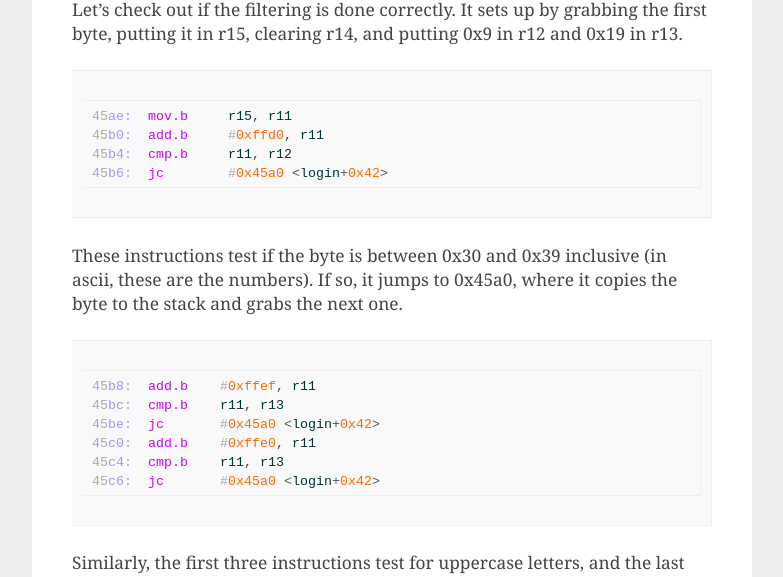
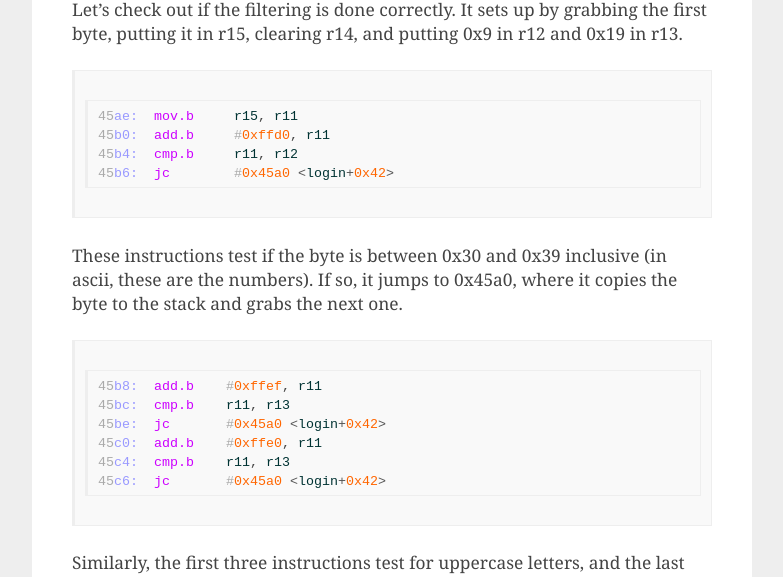
Before and after one commit to avanpo/avanpo.github.io, a Jekyll site: the page built from index.md, in a window 1280 px wide. Shown: the part 696-1273 px from the top of the page, without its empty margins (248-1031 px from the left). Built offline with Jekyll 4.4.1, drawn with Linux system fonts in a browser that asks for light colours; Markdown is read by kramdown in place of the engine named in the settings.

Commit message:
code left border fix

```diff
--- a/css/default.css
+++ b/css/default.css
@@ -204,7 +204,7 @@ div.content .highlight {
   padding: 5px 10px;
   background: #f9f9f9;
   border: 1px solid #eeeeee;
-  border-left: 3px;
+  border-left: 3px solid #eeeeee;
 }
 
 div.content code {
```
